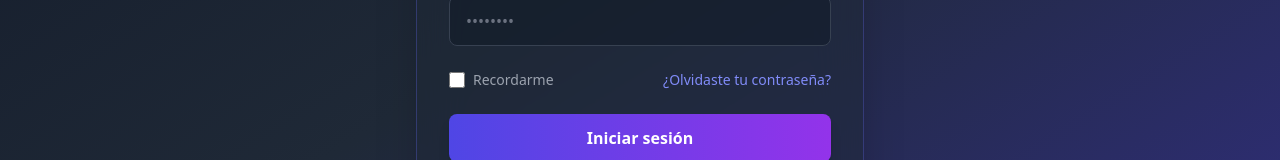
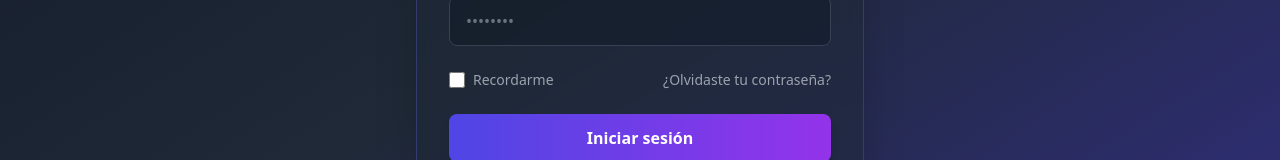
Before and after one commit to ricardolulo29-dot/snap-connect-front, a Vue app: page /login in a window 1280 px wide. Shown: the part 438-598 px from the top of the page. Built offline with nearby package versions, Linux system fonts and the light colour scheme.

Commit message:
refactor

```diff
--- a/src/router.js
+++ b/src/router.js
@@ -47,11 +47,6 @@ const router = createRouter({
       name: 'signup',
       component: () => import('./views/SignUpView.vue'),
     },
-    {
-      path: '/forgot-password',
-      name: 'forgot-password',
-      component: () => import('./views/ForgotPasswordView.vue'),
-    },
   ],
 })
 
--- a/src/views/ForgotPasswordView.vue
+++ /dev/null
@@ -1,7 +0,0 @@
-<script setup></script>
-<template>
-  <div class="flex items-center justify-center min-h-screen bg-gray-100">
-    He olvidado la contraseña
-  </div>
-</template>
-<style scoped></style>
--- a/src/views/LoginView.vue
+++ b/src/views/LoginView.vue
@@ -98,10 +98,7 @@ onBeforeMount(() => {
               >
             </label>
 
-            <router-link
-              to="/forgot-password"
-              class="text-indigo-400 text-sm hover:text-indigo-300 transition-colors"
-            >
+            <router-link class="text-gray-400 text-sm hover:text-indigo-300 transition-colors">
               ¿Olvidaste tu contraseña?
             </router-link>
           </div>
```
